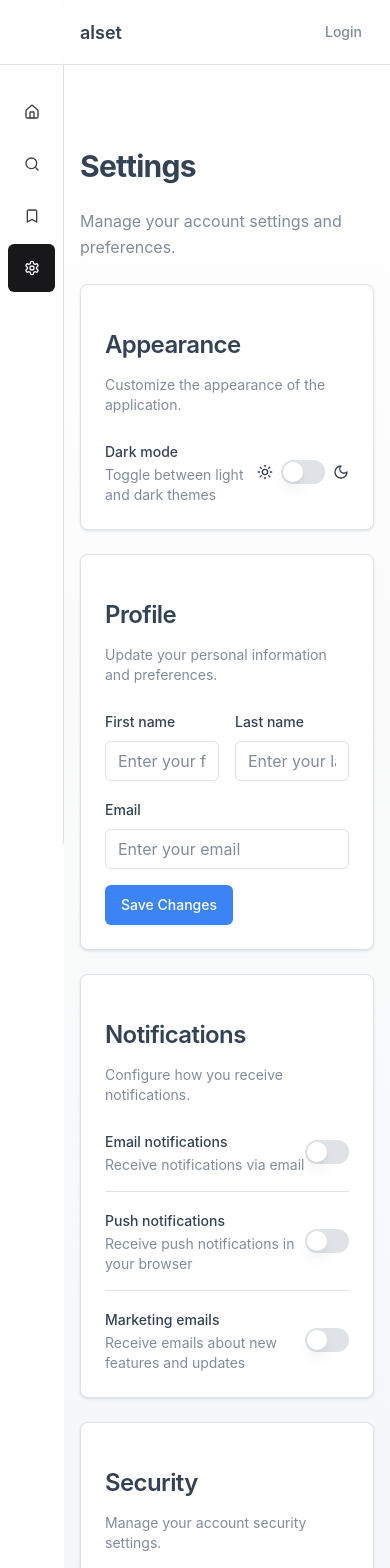
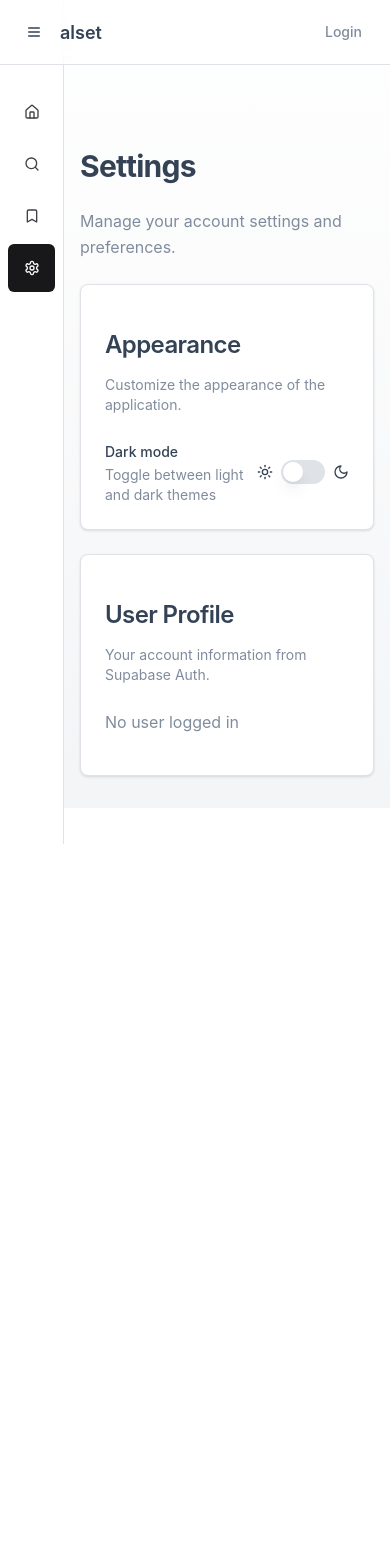
Before and after one commit to alsetso/alsetmaps, a React (Vite) app: page /settings in a window 390 px wide. Shown: the top 1568 px of the page. After the commit the page ends 844 px from the top, so only its background shows below. Built offline with nearby package versions, Linux system fonts and the light colour scheme.

Commit message:
Add hamburger menu and update settings page
Add hamburger menu and update settings page to show Supabase user details.

```diff
--- a/src/components/DocumentLayout.tsx
+++ b/src/components/DocumentLayout.tsx
@@ -64,7 +64,15 @@ export function DocumentLayout({ children, currentPage = "home" }: DocumentLayou
       {/* Fixed Header */}
       <header className="fixed top-0 z-50 w-full border-b bg-background/95 backdrop-blur supports-[backdrop-filter]:bg-background/60">
         <ResponsiveContainer size="fluid" className="flex h-header items-center justify-between">
-          <div className="flex items-center gap-fluid-sm ml-16">
+          <div className="flex items-center gap-fluid-sm">
+            <Button
+              variant="ghost"
+              size="sm"
+              onClick={() => setSidebarOpen(!sidebarOpen)}
+              className="h-9 w-9 p-0"
+            >
+              <Menu className="h-4 w-4" />
+            </Button>
             <Link
               to="/"
               className="font-heading font-semibold text-fluid-lg hover:text-primary transition-colors focus-ring rounded-sm"
@@ -93,7 +101,10 @@ export function DocumentLayout({ children, currentPage = "home" }: DocumentLayou
 
       <div className="flex min-h-[calc(100vh-var(--header-height))]">
         {/* Fixed Icon-Only Sidebar */}
-        <aside className="fixed left-0 top-0 h-screen w-16 border-r bg-sidebar-background z-40">
+        <aside className={cn(
+          "fixed left-0 top-0 h-screen border-r bg-sidebar-background z-40 transition-transform duration-300",
+          sidebarOpen ? "w-16 translate-x-0" : "w-16 -translate-x-full"
+        )}>
           <div className="flex flex-col h-full">
             {/* 80px spacer */}
             <div className="h-20"></div>
@@ -125,7 +136,10 @@ export function DocumentLayout({ children, currentPage = "home" }: DocumentLayou
         </aside>
 
         {/* Main Content with 800px max width */}
-        <main className="flex-1 bg-gradient-subtle overflow-auto ml-16 pt-header">
+        <main className={cn(
+          "flex-1 bg-gradient-subtle overflow-auto pt-header transition-all duration-300",
+          sidebarOpen ? "ml-16" : "ml-0"
+        )}>
           <div className="mx-auto max-w-[800px] px-fluid-lg py-fluid-2xl min-h-full">
             <div className="space-fluid-y">
               {/* 100px spacer above all content */}
--- a/src/pages/Settings.tsx
+++ b/src/pages/Settings.tsx
@@ -1,15 +1,49 @@
+import { useState, useEffect } from "react";
 import { DocumentLayout } from "@/components/DocumentLayout";
 import { Card, CardContent, CardDescription, CardHeader, CardTitle } from "@/components/ui/card";
 import { Button } from "@/components/ui/button";
 import { Input } from "@/components/ui/input";
 import { Label } from "@/components/ui/label";
 import { Switch } from "@/components/ui/switch";
-import { Separator } from "@/components/ui/separator";
 import { Moon, Sun } from "lucide-react";
 import { useTheme } from "next-themes";
+import { supabase } from "@/integrations/supabase/client";
+import type { User } from "@supabase/supabase-js";
 
 export default function Settings() {
   const { theme, setTheme } = useTheme();
+  const [user, setUser] = useState<User | null>(null);
+  const [loading, setLoading] = useState(true);
+
+  useEffect(() => {
+    const getUser = async () => {
+      const { data: { user } } = await supabase.auth.getUser();
+      setUser(user);
+      setLoading(false);
+    };
+
+    getUser();
+
+    const { data: { subscription } } = supabase.auth.onAuthStateChange((event, session) => {
+      setUser(session?.user ?? null);
+      setLoading(false);
+    });
+
+    return () => subscription.unsubscribe();
+  }, []);
+
+  if (loading) {
+    return (
+      <DocumentLayout currentPage="settings">
+        <div className="space-y-6">
+          <div>
+            <h1 className="text-3xl font-bold tracking-tight">Settings</h1>
+            <p className="text-muted-foreground">Loading user information...</p>
+          </div>
+        </div>
+      </DocumentLayout>
+    );
+  }
 
   return (
     <DocumentLayout currentPage="settings">
@@ -49,96 +83,57 @@ export default function Settings() {
               </div>
             </CardContent>
           </Card>
-          {/* Profile Settings */}
+
+          {/* User Profile from Supabase */}
           <Card>
             <CardHeader>
-              <CardTitle>Profile</CardTitle>
+              <CardTitle>User Profile</CardTitle>
               <CardDescription>
-                Update your personal information and preferences.
+                Your account information from Supabase Auth.
               </CardDescription>
             </CardHeader>
             <CardContent className="space-y-4">
-              <div className="grid grid-cols-2 gap-4">
-                <div className="space-y-2">
-                  <Label htmlFor="firstName">First name</Label>
-                  <Input id="firstName" placeholder="Enter your first name" />
+              {user ? (
+                <div className="space-y-4">
+                  <div className="space-y-2">
+                    <Label>User ID</Label>
+                    <Input value={user.id} readOnly className="bg-muted" />
+                  </div>
+                  <div className="space-y-2">
+                    <Label>Email</Label>
+                    <Input value={user.email || ''} readOnly className="bg-muted" />
+                  </div>
+                  <div className="space-y-2">
+                    <Label>Email Verified</Label>
+                    <Input value={user.email_confirmed_at ? 'Yes' : 'No'} readOnly className="bg-muted" />
+                  </div>
+                  <div className="space-y-2">
+                    <Label>Created At</Label>
+                    <Input value={new Date(user.created_at).toLocaleString()} readOnly className="bg-muted" />
+                  </div>
+                  <div className="space-y-2">
+                    <Label>Last Sign In</Label>
+                    <Input value={user.last_sign_in_at ? new Date(user.last_sign_in_at).toLocaleString() : 'Never'} readOnly className="bg-muted" />
+                  </div>
+                  {user.user_metadata && Object.keys(user.user_metadata).length > 0 && (
+                    <div className="space-y-2">
+                      <Label>User Metadata</Label>
+                      <div className="bg-muted p-3 rounded-md">
+                        <pre className="text-sm">{JSON.stringify(user.user_metadata, null, 2)}</pre>
+                      </div>
+                    </div>
+                  )}
+                  <Button
+                    variant="outline"
+                    onClick={() => supabase.auth.signOut()}
+                    className="w-full"
+                  >
+                    Sign Out
+                  </Button>
                 </div>
-                <div className="space-y-2">
-                  <Label htmlFor="lastName">Last name</Label>
-                  <Input id="lastName" placeholder="Enter your last name" />
-                </div>
-              </div>
-              <div className="space-y-2">
-                <Label htmlFor="email">Email</Label>
-                <Input id="email" type="email" placeholder="Enter your email" />
-              </div>
-              <Button>Save Changes</Button>
-            </CardContent>
-          </Card>
-
-          {/* Notifications */}
-          <Card>
-            <CardHeader>
-              <CardTitle>Notifications</CardTitle>
-              <CardDescription>
-                Configure how you receive notifications.
-              </CardDescription>
-            </CardHeader>
-            <CardContent className="space-y-4">
-              <div className="flex items-center justify-between">
-                <div className="space-y-0.5">
-                  <Label>Email notifications</Label>
-                  <p className="text-sm text-muted-foreground">
-                    Receive notifications via email
-                  </p>
-                </div>
-                <Switch />
-              </div>
-              <Separator />
-              <div className="flex items-center justify-between">
-                <div className="space-y-0.5">
-                  <Label>Push notifications</Label>
-                  <p className="text-sm text-muted-foreground">
-                    Receive push notifications in your browser
-                  </p>
-                </div>
-                <Switch />
-              </div>
-              <Separator />
-              <div className="flex items-center justify-between">
-                <div className="space-y-0.5">
-                  <Label>Marketing emails</Label>
-                  <p className="text-sm text-muted-foreground">
-                    Receive emails about new features and updates
-                  </p>
-                </div>
-                <Switch />
-              </div>
-            </CardContent>
-          </Card>
-
-          {/* Security */}
-          <Card>
-            <CardHeader>
-              <CardTitle>Security</CardTitle>
-              <CardDescription>
-                Manage your account security settings.
-              </CardDescription>
-            </CardHeader>
-            <CardContent className="space-y-4">
-              <div className="space-y-2">
-                <Label htmlFor="currentPassword">Current password</Label>
-                <Input id="currentPassword" type="password" />
-              </div>
-              <div className="space-y-2">
-                <Label htmlFor="newPassword">New password</Label>
-                <Input id="newPassword" type="password" />
-              </div>
-              <div className="space-y-2">
-                <Label htmlFor="confirmPassword">Confirm new password</Label>
-                <Input id="confirmPassword" type="password" />
-              </div>
-              <Button variant="outline">Change Password</Button>
+              ) : (
+                <p className="text-muted-foreground">No user logged in</p>
+              )}
             </CardContent>
           </Card>
         </div>
```
